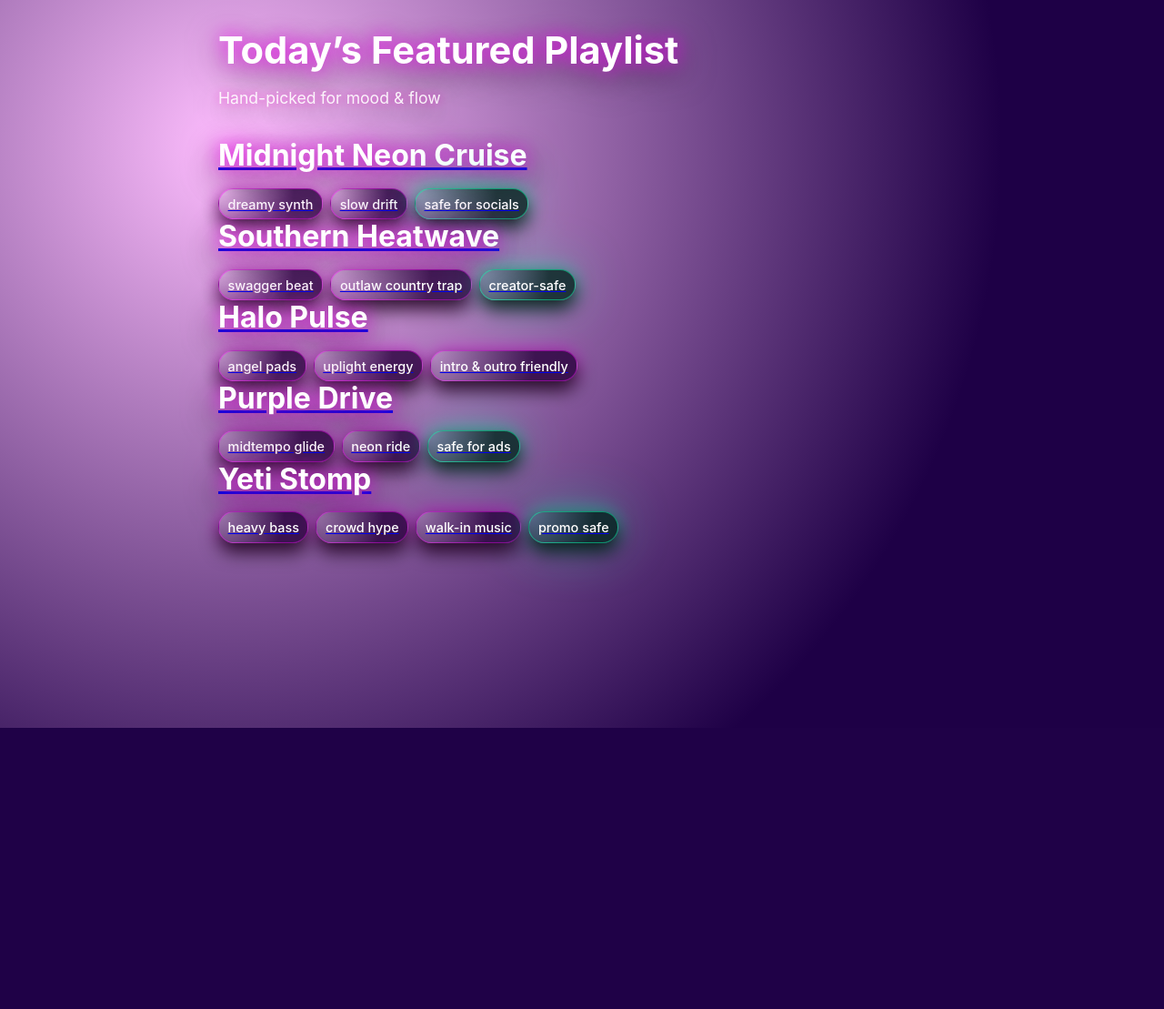
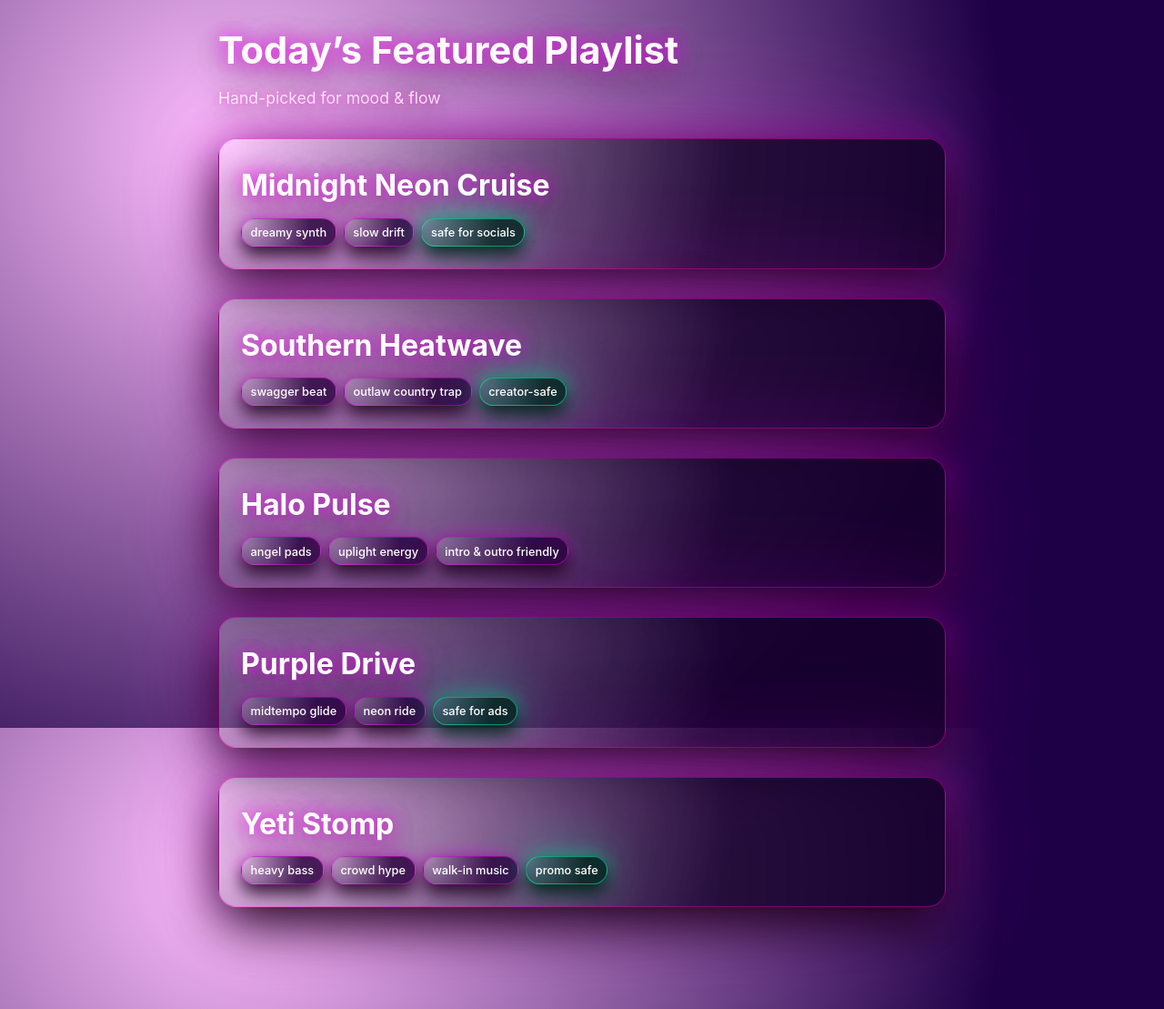
Before and after one commit to timmyjonesusn-netizen/Timmy-wsgi, a Flask app: page / in a window 1280 px wide. Shown: the whole page at 91% size. Before the commit the page ends 800 px from the top, so only its background shows below. Run offline with Flask 3, Linux system fonts and the light colour scheme.

Commit message:
Update style.css

```diff
--- a/static/style.css
+++ b/static/style.css
@@ -1,4 +1,4 @@
-/* --- Page background / global --- */
+/* -------- GLOBAL PAGE BACKGROUND / TYPE -------- */
 body {
   margin: 0;
   padding: 2rem 1rem 5rem;
@@ -9,13 +9,12 @@ body {
   color: #fff;
 }
 
-/* layout wrapper */
 .page-wrap {
   max-width: 800px;
   margin: 0 auto;
 }
 
-/* --- Header text --- */
+/* -------- HEADER TEXT -------- */
 .headline {
   font-size: clamp(2rem, 2.2rem + 1vw, 2.6rem);
   font-weight: 700;
@@ -38,11 +37,11 @@ body {
     0 10px 30px rgba(0,0,0,0.8);
 }
 
-/* --- Playlist card link wrappers --- */
-.playlist-block {
+/* -------- PLAYLIST CARD (CLICKABLE AREA) -------- */
+.playlist-card {
   display: block;
-  text-decoration: none;
-  color: inherit;
+  text-decoration: none;          /* kill blue underline */
+  color: inherit;                 /* keep white text */
 
   background: radial-gradient(circle at 0% 0%, rgba(255,255,255,0.12) 0%, rgba(20,0,40,0.8) 70%);
   border-radius: 20px;
@@ -57,11 +56,11 @@ body {
 
   position: relative;
   overflow: hidden;
-  transition: all .2s ease;
+  transition: all .18s ease;
 }
 
-/* glossy edge/highlight at the top of each card */
-.playlist-block::before {
+/* glossy highlight layer */
+.playlist-card::before {
   content: "";
   position: absolute;
   inset: 0;
@@ -73,32 +72,41 @@ body {
   pointer-events: none;
   mix-blend-mode: screen;
   opacity: .4;
-  transition: opacity .2s;
+  transition: opacity .18s;
 }
 
-/* hover / tap feedback */
-.playlist-block:active,
-.playlist-block:hover {
+.playlist-card:hover,
+.playlist-card:active {
   transform: translateY(-2px) scale(1.01);
   box-shadow:
     0 30px 70px rgba(0,0,0,0.95),
     0 0 50px rgba(255,0,255,0.6),
     0 0 160px rgba(255,0,255,0.45);
 }
-.playlist-block:active::before,
-.playlist-block:hover::before {
+
+.playlist-card:hover::before,
+.playlist-card:active::before {
   opacity: .6;
 }
 
-/* inside each card */
-.playlist-inner {
+/* content wrapper inside card */
+.playlist-content {
   position: relative;
   z-index: 2;
 }
 
-/* playlist title */
+/* row for title and (later we can add play button etc.) */
+.playlist-title-row {
+  display: flex;
+  align-items: flex-start;
+  justify-content: space-between;
+  flex-wrap: wrap;
+  margin-bottom: .75rem;
+}
+
+/* playlist title text */
 .playlist-name {
-  margin: 0 0 .75rem 0;
+  margin: 0;
   font-size: clamp(1.5rem, 1.2rem + 1vw, 2rem);
   font-weight: 700;
   line-height: 1.2;
@@ -109,24 +117,22 @@ body {
     0 10px 40px rgba(0,0,0,0.9);
 }
 
-/* bubble row container */
+/* -------- BUBBLE ROW UNDER TITLE -------- */
 .bubble-row {
   display: flex;
   flex-wrap: wrap;
-  gap: .5rem .5rem;
-  row-gap: .5rem;
-  column-gap: .5rem;
+  gap: .5rem;
   max-width: 100%;
 }
 
-/* pill/bubble base */
+/* pill style */
 .bubble {
   display: inline-block;
-  font-size: .9rem;
+  font-size: .8rem;
   line-height: 1.2;
   font-weight: 500;
   color: #fff;
-  padding: .5rem .6rem .45rem;
+  padding: .45rem .6rem .4rem;
   border-radius: 999px;
   background: radial-gradient(circle at 0% 0%, rgba(255,255,255,0.18) 0%, rgba(40,0,60,0.8) 70%);
   box-shadow:
@@ -136,9 +142,9 @@ body {
   white-space: nowrap;
 }
 
-/* special bubble for “safe” tags */
+/* greenish version for “safe / cleared / approved” tags */
 .bubble-safe {
-  background: radial-gradient(circle at 0% 0%, rgba(0,255,150,0.2) 0%, rgba(0,40,30,0.8) 70%);
+  background: radial-gradient(circle at 0% 0%, rgba(0,255,150,0.22) 0%, rgba(0,40,30,0.8) 70%);
   border: 1px solid rgba(0,255,170,0.5);
   box-shadow:
     0 10px 20px rgba(0,0,0,0.8),
@@ -146,23 +152,27 @@ body {
     0 0 60px rgba(0,255,170,0.4);
 }
 
-/* spacing tweaks for bigger screens */
+/* -------- RESPONSIVE TWEAKS -------- */
 @media (min-width: 480px) {
   body {
     padding-left: 2rem;
     padding-right: 2rem;
   }
 
-  .playlist-block {
+  .playlist-card {
     padding: 2rem 1.5rem 1.5rem;
     margin-bottom: 2rem;
   }
 
-  .playlist-name {
+  .playlist-title-row {
     margin-bottom: 1rem;
   }
 
   .bubble-row {
     max-width: 90%;
   }
+
+  .bubble {
+    font-size: .8rem;
+  }
 }
```
